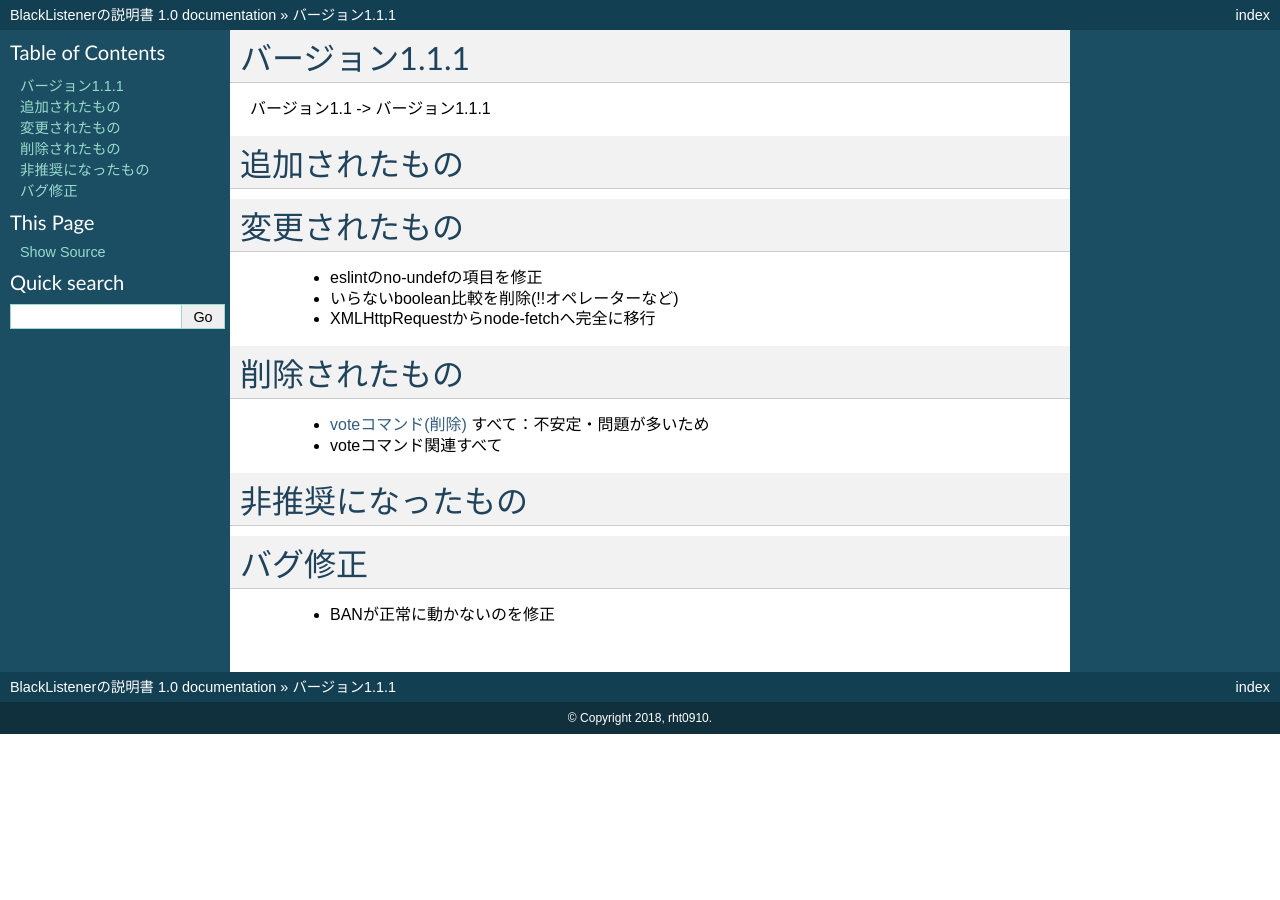
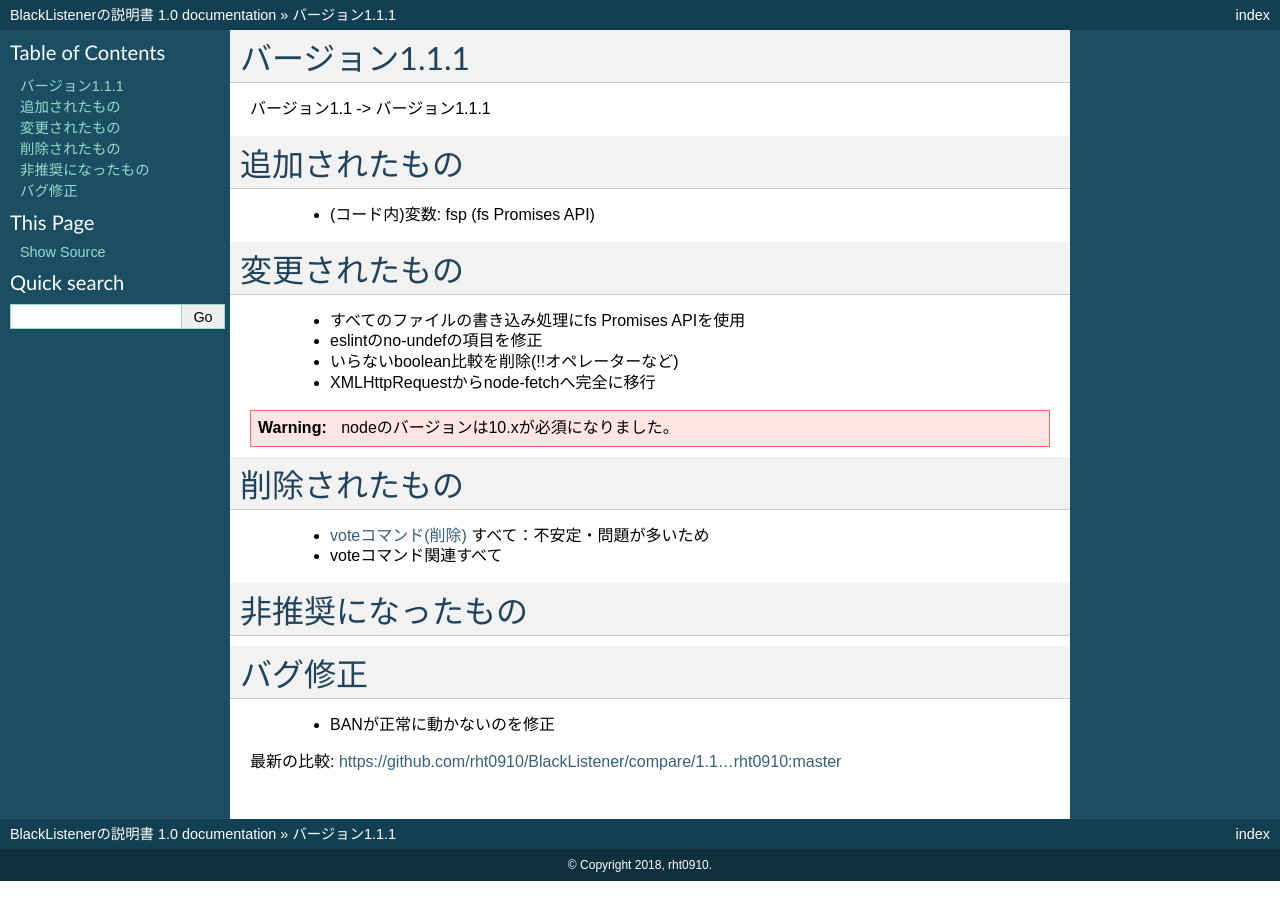
Before and after one commit to acrylic-style/ReadTheDocs, a Sphinx documentation site: the page built from docs/release_notes/1.1.1.rst, in a window 1280 px wide. Built offline with Sphinx 7.4.7, drawn with Linux system fonts in a browser that asks for light colours.

Commit message:
リリースノートを更新

```diff
--- a/docs/release_notes/1.1.1.rst
+++ b/docs/release_notes/1.1.1.rst
@@ -5,12 +5,17 @@
 
 追加されたもの
 ====
+ * (コード内)変数: fsp (fs Promises API)
 
 変更されたもの
 ====
+ * すべてのファイルの書き込み処理にfs Promises APIを使用
  * eslintのno-undefの項目を修正
  * いらないboolean比較を削除(!!オペレーターなど)
  * XMLHttpRequestからnode-fetchへ完全に移行
+
+.. warning::
+        nodeのバージョンは10.xが必須になりました。
 
 削除されたもの
 ====
@@ -23,3 +28,5 @@
 バグ修正
 ====
  * BANが正常に動かないのを修正
+
+最新の比較: https://github.com/rht0910/BlackListener/compare/1.1...rht0910:master
```
